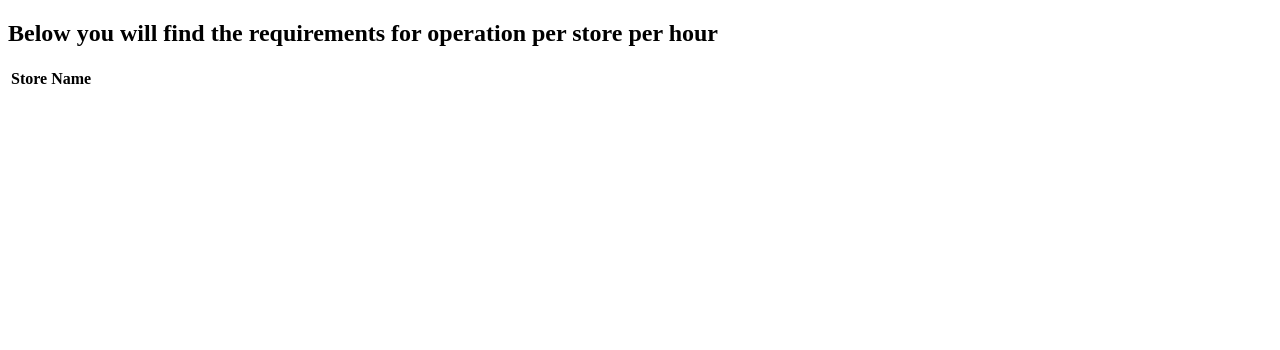
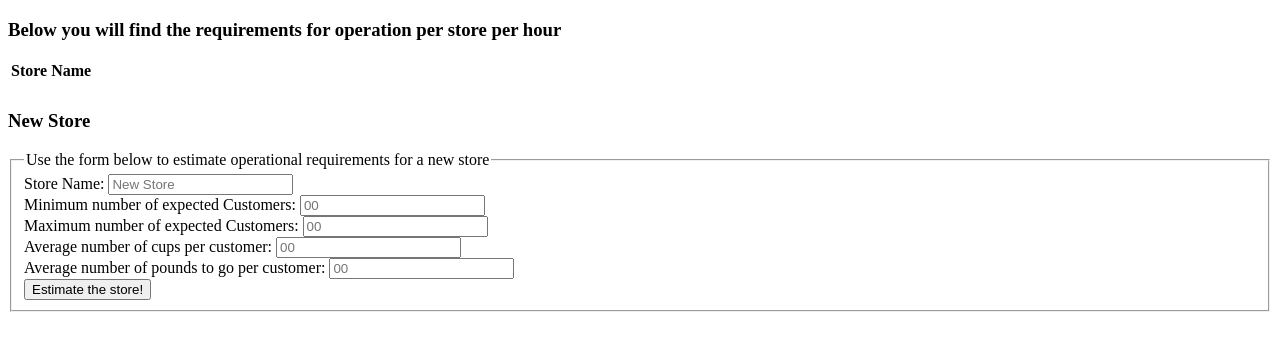
Before and after one commit to olds1423/coffeeShops, a plain HTML site: page backEnd.html in a window 1280 px wide. Drawn offline with Linux system fonts and the light colour scheme.

Commit message:
got the form submission fleshed out

```diff
--- a/backEnd.html
+++ b/backEnd.html
@@ -6,7 +6,8 @@
 
   <body>
     <main>
-      <h2> Below you will find the requirements for operation per store per hour </h2>
+      <div class="mainTable">
+        <h3> Below you will find the requirements for operation per store per hour </h3>
         <table>
           <thead>
             <th>Store Name</th>
@@ -22,6 +23,38 @@
             </tr>
           </tfoot>
         </table>
+      </div>
+      <div class="htmlForm">
+        <h3> New Store </h3>
+        <form id="form">
+          <fieldset>
+            <legend>Use the form below to estimate operational requirements for a new store</legend>
+            <div>
+              <label for="storeName">Store Name:</label>
+              <input type="text" name="storeName" placeholder="New Store" required>
+            </div>
+            <div>
+              <label for="minCustomersHr">Minimum number of expected Customers:</label>
+              <input type="number" name="minCustomersHr" placeholder="00" required>
+            </div>
+            <div>
+              <label for="maxCustomersHr">Maximum number of expected Customers:</label>
+              <input type="number" name="maxCustomersHr" placeholder="00" required>
+            </div>
+            <div>
+              <label for="cupsPerCust">Average number of cups per customer:</label>
+              <input type="number" name="cupsPerCust" placeholder="00" required>
+            </div>
+            <div>
+              <label for="toGoPoundsPerCustomer">Average number of pounds to go per customer:</label>
+              <input type="number" name="toGoPoundsPerCustomer" placeholder="00" required>
+            </div>
+            <div>
+              <input type="submit" value="Estimate the store!">
+            </div>
+          </fieldset>
+        </form>
+      </div>
     </main>
     <script src="app.js" type="text/javascript"></script>
   </body>
```
Lines whose indentation alone changed are shown as unchanged.
